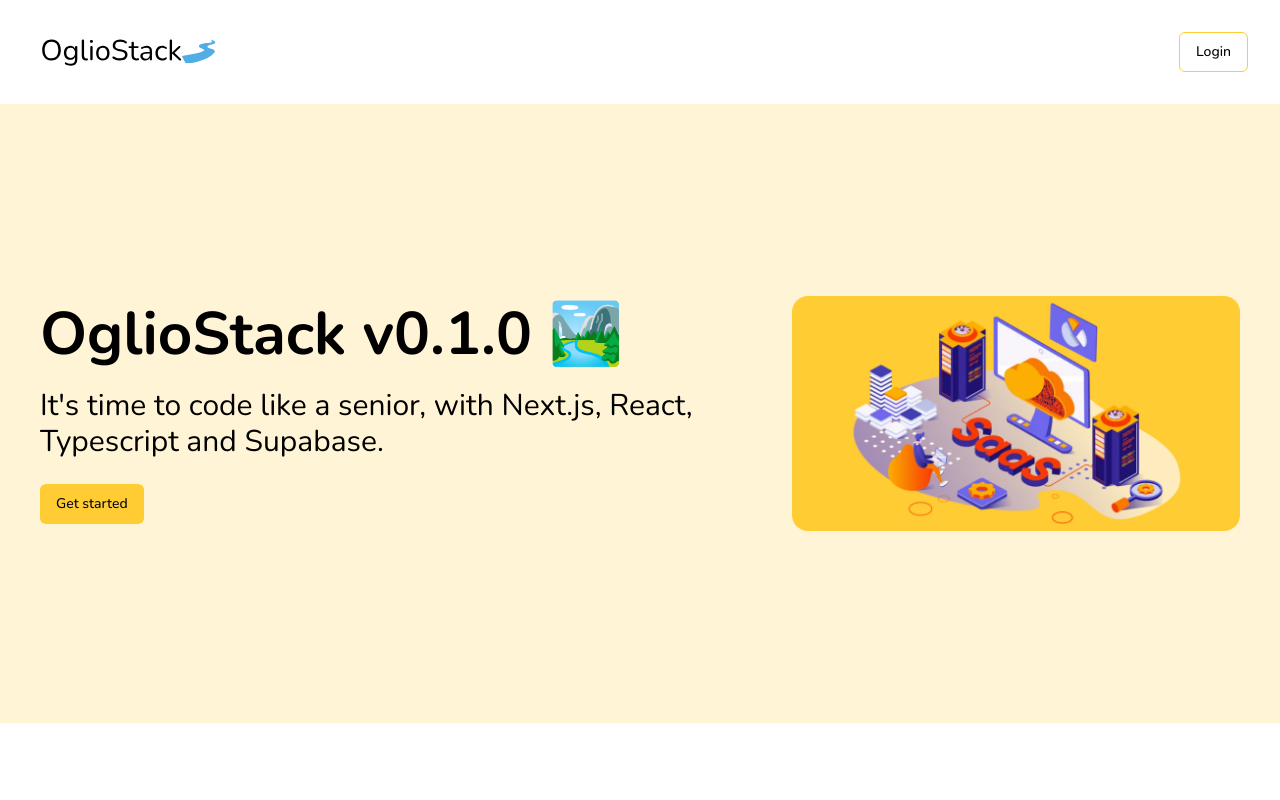
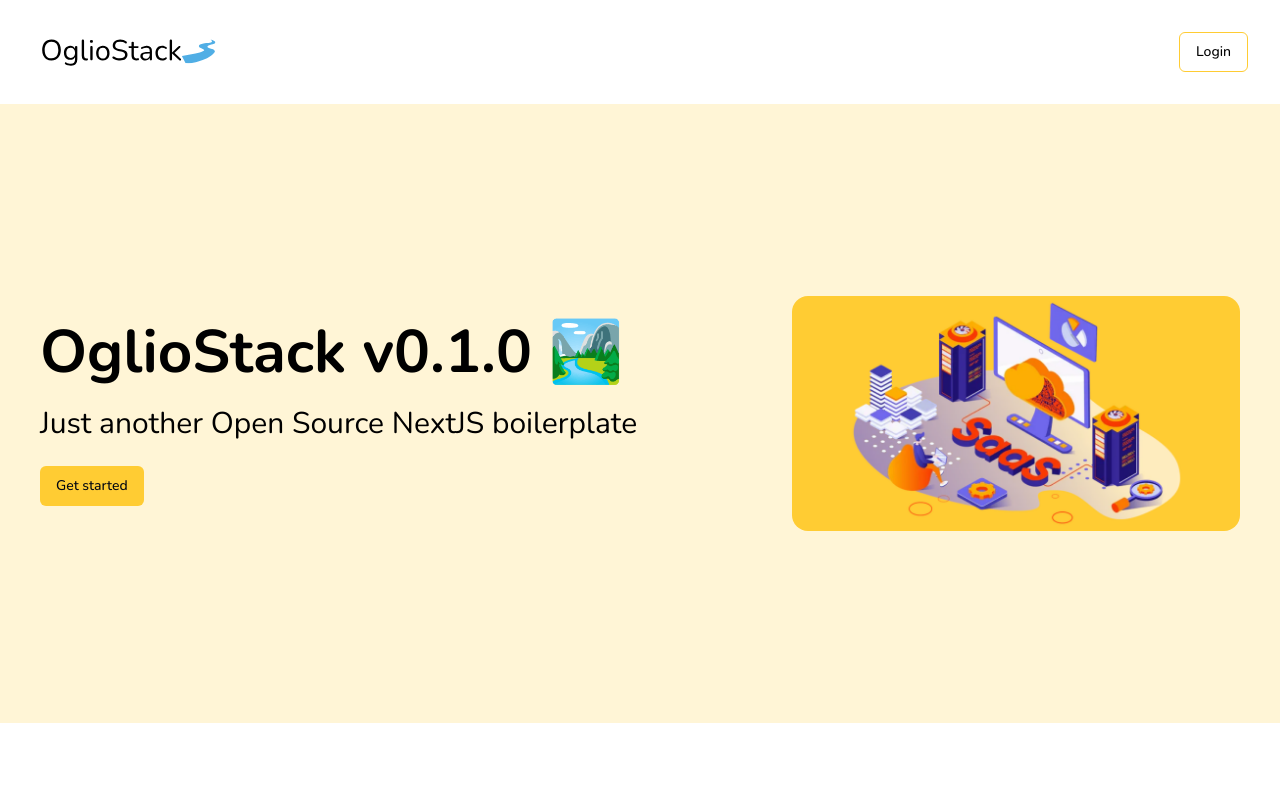
Before and after one commit to nicode-solutions/oglio-stack, a Next.js app: page / in a window 1280 px wide. Shown: the top 800 px of the page. Built offline with nearby package versions, Linux system fonts and the light colour scheme; no server answers.

Commit message:
Update hero component description to reflect new branding as an Open Source NextJS boilerplate

```diff
--- a/src/app/(dashboard)/(home)/_components/hero.tsx
+++ b/src/app/(dashboard)/(home)/_components/hero.tsx
@@ -18,8 +18,7 @@
                     <div>
                         <h1 className="text-3xl md:text-6xl font-bold">OglioStack v0.1.0 🏞️</h1>
                         <p className="py-6 text-xl md:text-3xl">
-                            It&apos;s time to code like a senior, with Next.js, React,
-                            Typescript and Supabase.
+                            Just another Open Source NextJS boilerplate
                         </p>
                         <Button asChild>
                             <Link href="/#pricing">Get started</Link>
```
